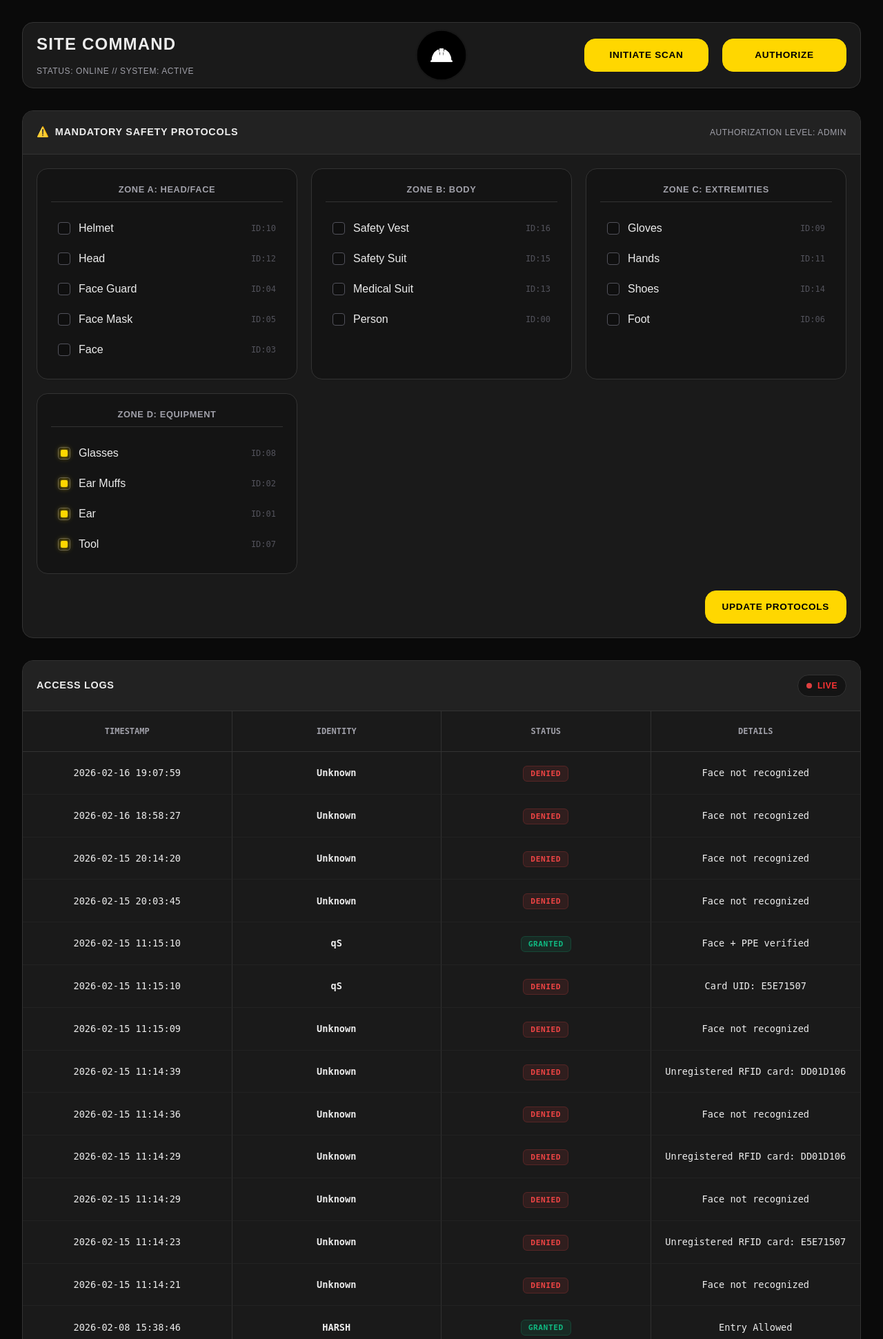
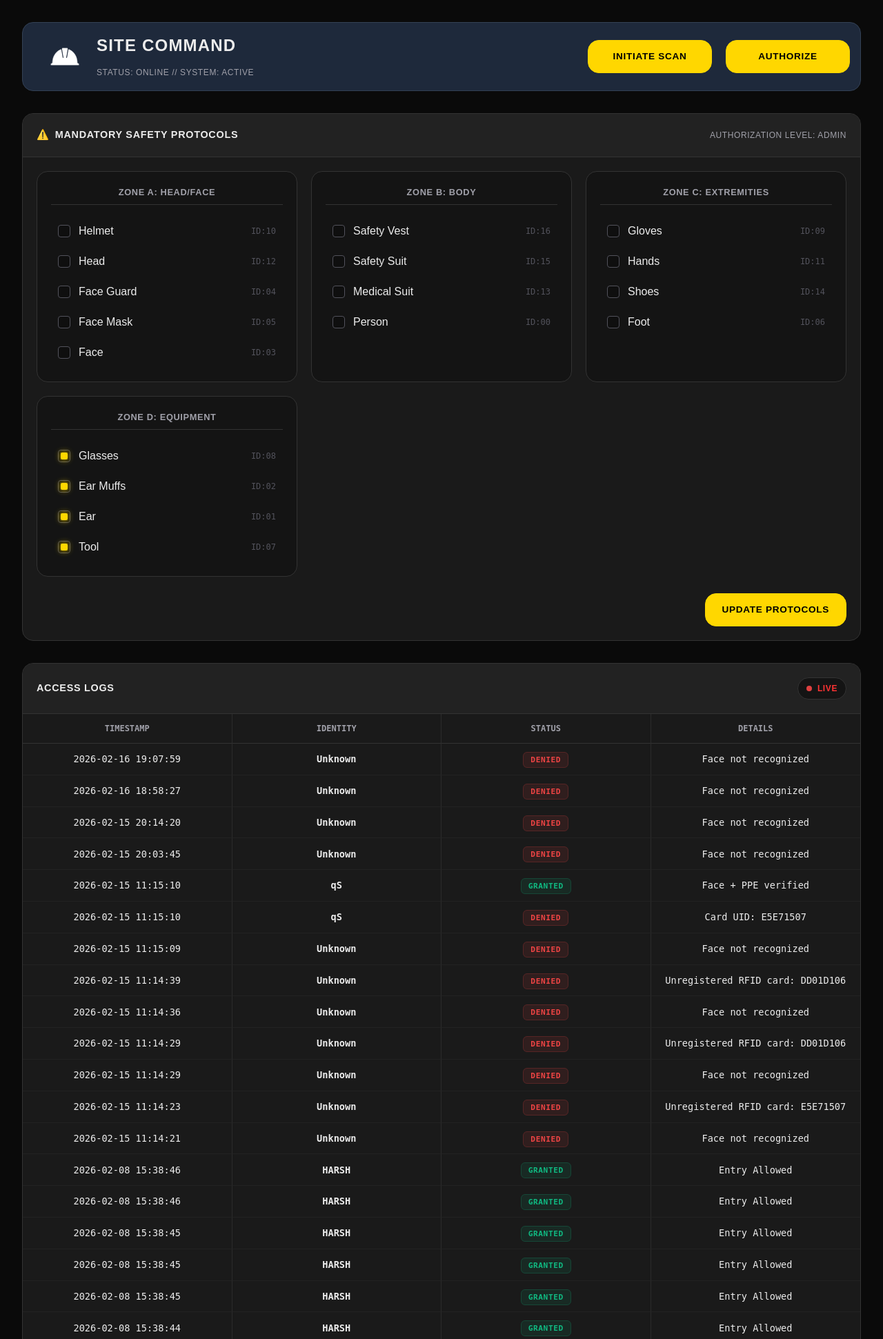
Before and after one commit to Muni69/ui_ppe, a Flask app: page / in a window 1280 px wide. Shown: the top 1941 px of the page at 69% size. Run offline with Flask 3, Linux system fonts and the light colour scheme; data comes from the database, SQL or seed files in the repository; both versions use the stored data as it was after the commit.

Commit message:
Final UI Mirroring: Oversized Left-Aligned Logo and Table Polishing

```diff
--- a/iseas/static/css/command_center.css
+++ b/iseas/static/css/command_center.css
@@ -112,45 +112,41 @@ a {
     justify-content: space-between;
     align-items: center;
     position: relative;
-    padding: var(--space-md);
+    padding: 0 15px;
+    /* Moved further left for 'Edge-to-Edge' look */
     margin-bottom: 32px;
-    background: var(--bg-surface);
-    border: 1px solid var(--border-subtle);
+    background: #1E293B;
+    /* Desktop Slate 800 */
+    border: 1px solid #334155;
     border-radius: var(--radius-core);
-    height: 96px;
-    /* Increased height for larger logo */
+    height: 100px;
+    /* Increased for dominant logo */
 }
 
 .brand {
     display: flex;
     align-items: center;
-    gap: var(--space-md);
-    flex: 1;
-    /* Left section */
+    gap: 15px;
+    /* Matching desktop brand padx=15 */
 }
 
 .brand-placeholder {
-    position: absolute;
-    top: 50%;
-    left: 50%;
-    transform: translate(-50%, -50%);
     display: flex;
     align-items: center;
-    justify-content: center;
-    z-index: 10;
-    pointer-events: none;
-    /* Prevent blocking clicks if size increases */
 }
 
 /* Logo Size Update & Inversion */
 .brand-placeholder img {
-    height: 75px;
-    /* Increased by another 15% */
+    height: 92px;
+    /* Bold and Dominant */
     width: auto;
     display: block;
-    filter: invert(1) brightness(2);
+    filter: invert(1) brightness(1.2);
+    /* Restored line detail (no blow-out) */
     mix-blend-mode: screen;
-    /* Ensures any dark background becomes transparent */
+    background: transparent;
+    image-rendering: -webkit-optimize-contrast;
+    image-rendering: crisp-edges;
 }
 
 .header-actions {
@@ -403,13 +399,7 @@ input[type="file"] {
     color: white;
 }
 
-/* Rounded Logo Utility */
-.rounded-logo img {
-    border-radius: 50%;
-    overflow: hidden;
-    object-fit: cover;
-    border: 2px solid rgba(255, 255, 255, 0.1);
-}
+/* Rounded Logo Utility (Removed) */
 
 /* Tables */
 .table-modern {
@@ -424,21 +414,22 @@ input[type="file"] {
 
 .table-modern th {
     text-align: center;
-    padding: var(--space-md);
+    padding: 12px var(--space-md);
     border-bottom: 1px solid var(--border-subtle);
     color: var(--text-secondary);
     text-transform: uppercase;
     font-weight: 600;
     font-size: 0.75rem;
-    border-right: 1px solid rgba(255, 255, 255, 0.1);
+    border-right: 1px solid rgba(255, 255, 255, 0.08);
+    /* Translucent dividers */
 }
 
 .table-modern td {
     text-align: center;
-    padding: var(--space-md);
+    padding: 12px var(--space-md);
     border-bottom: 1px solid #222;
     color: var(--text-primary);
-    border-right: 1px solid rgba(255, 255, 255, 0.1);
+    border-right: 1px solid rgba(255, 255, 255, 0.08);
 }
 
 .table-modern th:last-child,
--- a/iseas/templates/dashboard.html
+++ b/iseas/templates/dashboard.html
@@ -13,15 +13,17 @@
     <div class="container">
         <!-- Header -->
         <header class="dashboard-header">
-            <div class="brand">
-                <div class="brand-text">
-                    <h1>Site Command</h1>
-                    <small>STATUS: ONLINE // SYSTEM: ACTIVE</small>
+            <div style="display: flex; align-items: center;">
+                <div class="brand-placeholder">
+                    <img src="{{ url_for('static', filename='images/logo.jpeg') }}" alt="Logo">
                 </div>
-            </div>
 
-            <div class="brand-placeholder rounded-logo">
-                <img src="{{ url_for('static', filename='images/logo.jpeg') }}" alt="Logo">
+                <div class="brand">
+                    <div class="brand-text">
+                        <h1>Site Command</h1>
+                        <small>STATUS: ONLINE // SYSTEM: ACTIVE</small>
+                    </div>
+                </div>
             </div>
 
             <div class="header-actions">
```
Also changed, not shown: iseas/app.py (+20 -22 lines), iseas/templates/faces.html (+9 -7 lines), iseas/templates/rfid_cards.html (+9 -7 lines), iseas/safety_system.db.
